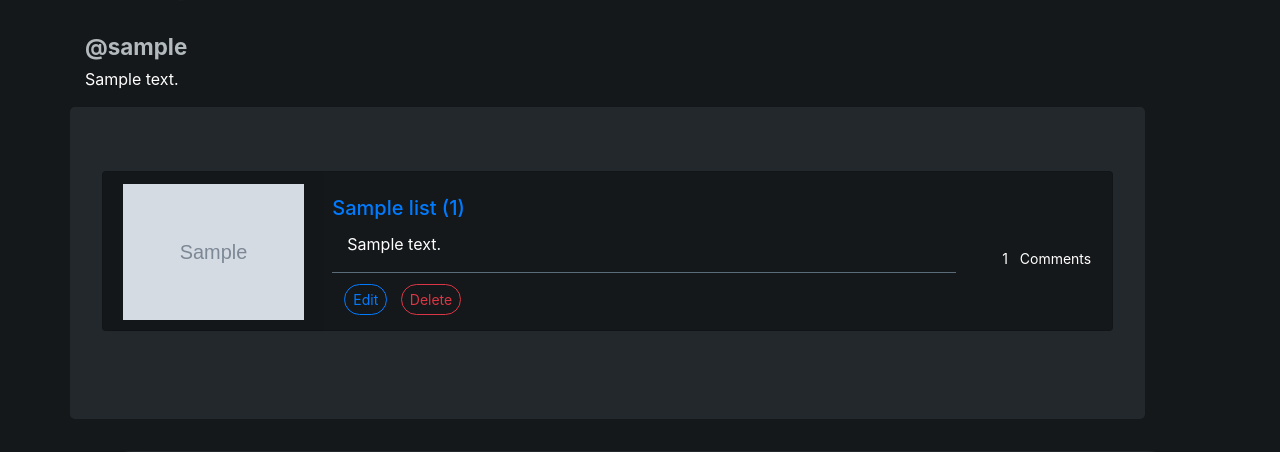
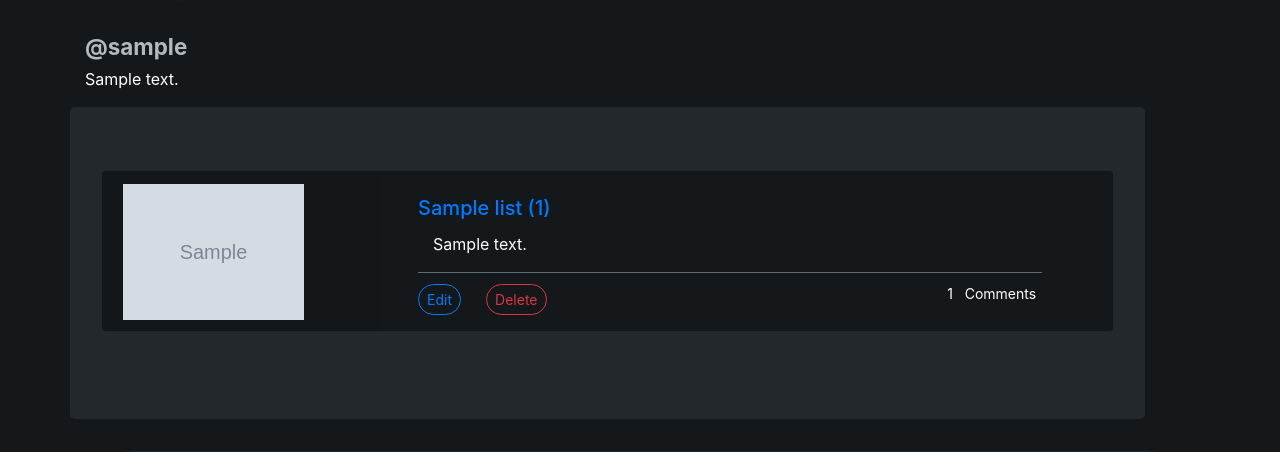
Before and after one commit to dferes/MovieApp, a Flask app: template templates/user/show_user_lists.html in a window 1280 px wide. Shown: the part 429-881 px from the top of the page. Run offline with Flask 2, Linux system fonts and the light colour scheme; tables that the repository leaves empty hold one stand-in row (values such as "Sample post"); the template is opened without the code that fills it: values that come from a table or form of the project are taken from there, most other values are stand-ins (such as "Sample title", 1, 10 or a date in 2020); grey boxes marked "Sample" are stand-in pictures; parts of the project's set-up code (start-up, migrations or seed data) failed here and were passed over; some libraries are stand-ins or nearby versions.

Commit message:
put a few things into columns to fix window size issue

```diff
--- a/templates/user/show_user_lists.html
+++ b/templates/user/show_user_lists.html
@@ -3,14 +3,16 @@
 {% block user_details %}
 <div class="jumbotron">
     {% for movie_list in user.lists %}
+    <div class="card flex-row flex-wrap a-movie-list-card">
         <div class="row">
-        <div class="col-md-9">
-            <div class="card flex-row flex-wrap a-movie-list-card">
+            <div class="col col-4">
                 <a href="/users/{{user.id}}/lists/{{movie_list.id}}/details">
                     <div class="card-header border-0">
                         <img class="a-movie-list-card-image" src="{{movie_list.list_image_url}}" alt="">
                     </div>
                 </a>
+            </div>
+            <div class="col col-6">
                 <div class="card-block px-2 a-movie-card-block">
                     <br>
                     <a href="/users/{{user.id}}/lists/{{movie_list.id}}/details">
@@ -23,23 +25,27 @@
                     <div class="row movie-list-card">
                         {% if this_user.id == user.id %}
                         <div class="col list-card-button-area">
-                            <div class="row"> &nbsp;&nbsp;&nbsp;&nbsp;&nbsp;&nbsp;
-                                <!-- # PUT/PATCH wont work here. Why? -->
+                            <div class="row">
+                                <div class="col col-1">
                                     <form method="POST" action="/users/lists/{{movie_list.id}}/edit" class="form-inline">
                                         <button class="btn btn-sm btn-outline-primary">Edit</button>&nbsp; &nbsp;
                                     </form>
+                                </div> &nbsp;&nbsp;&nbsp;
+                                <div class="col col-1">
                                     <form method="DELETE" action="/users/lists/{{movie_list.id}}/delete" class="form-inline">
                                         <button class="btn btn-sm btn-outline-danger">Delete</button>&nbsp; &nbsp;
                                     </form>
                                 </div>
                             </div>
+                            <small class="comments-number">{{movie_list.comments | length}} &nbsp; Comments </small>
+                        </div>
                         {% endif%}
-                    </div>
-                    <small class="comments-number">{{movie_list.comments | length}} &nbsp; Comments </small>
                     </div>
                 </div>
             </div>
         </div>
+    </div>
+
     <br>
     {% endfor %}
 </div>
```
Lines whose indentation alone changed are shown as unchanged.
